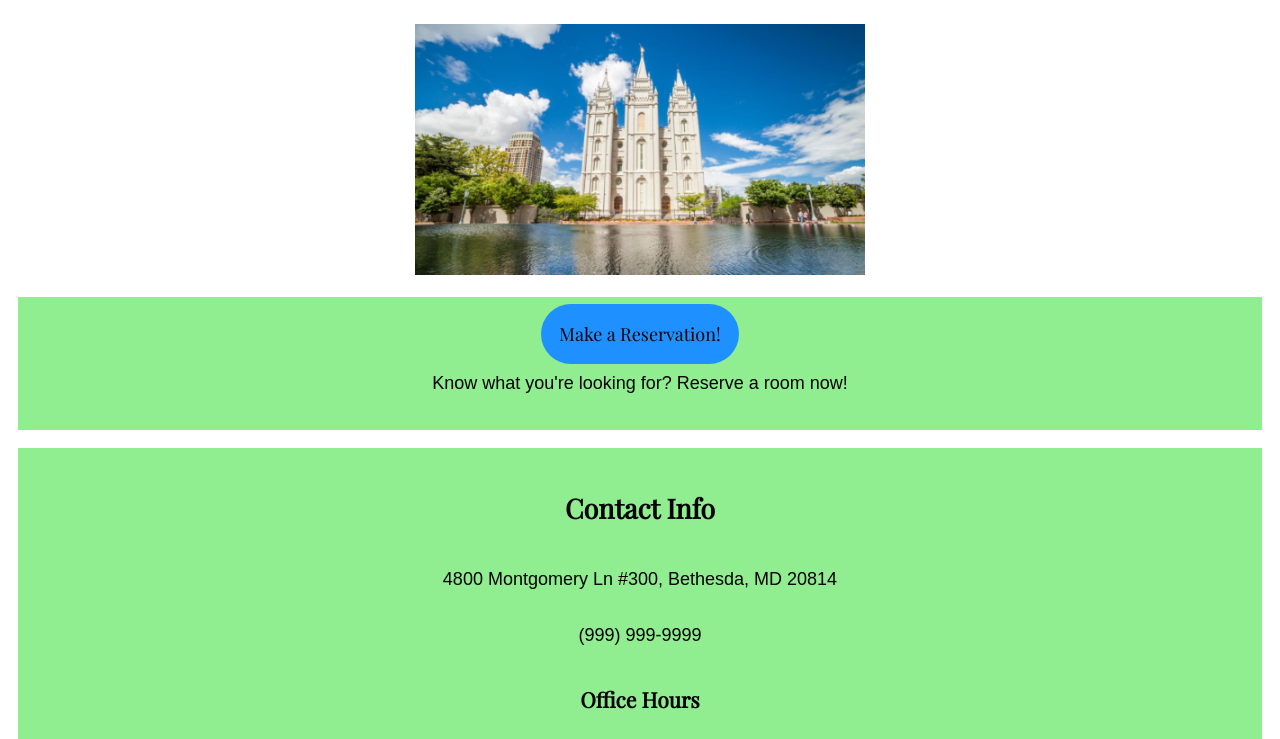
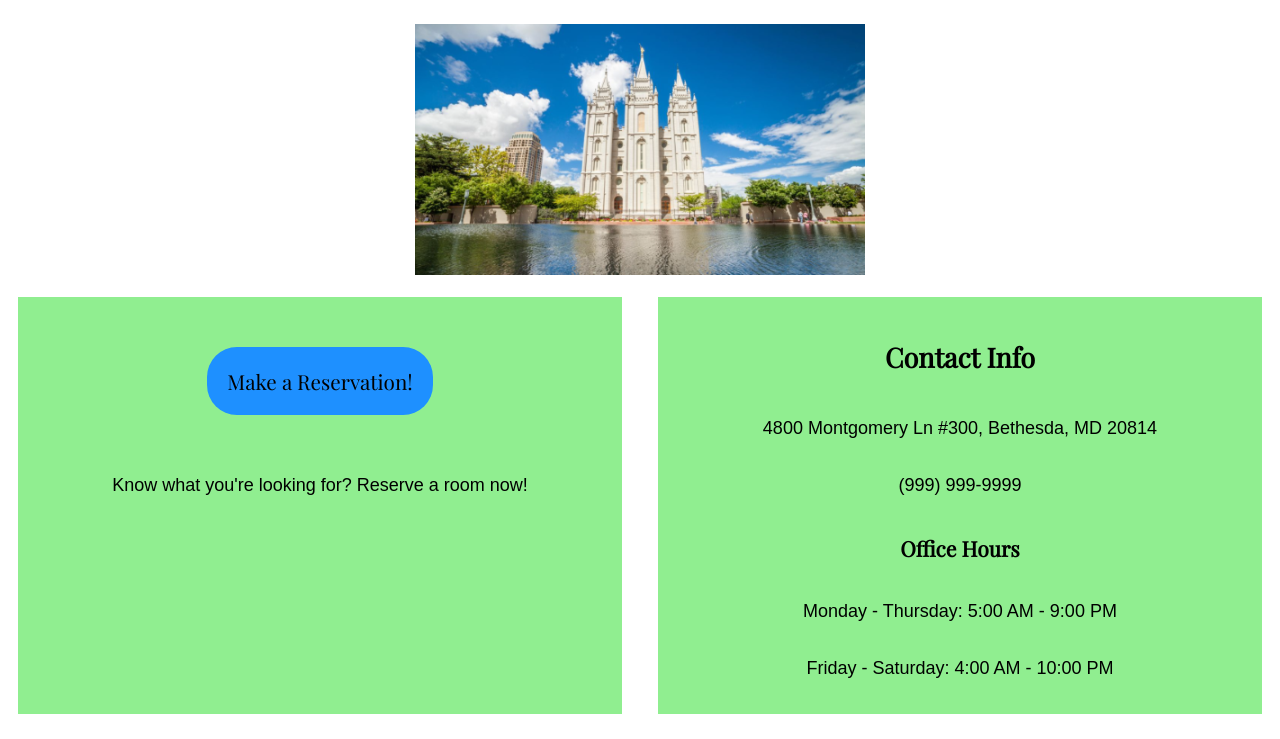
Before and after one commit to MadalynM/wdd230, a plain HTML site: page final/index.html in a window 1280 px wide. Shown: the part 203-942 px from the top of the page. Drawn offline with nearby package versions, Linux system fonts and the light colour scheme; files that its build step writes are made by us from their sources; no server answers.

Commit message:
Home Medium View Done

```diff
--- a/final/css/medium.css
+++ b/final/css/medium.css
@@ -1,4 +1,4 @@
-@media only screen and (min-width: 35em) {
+@media only screen and (min-width: 45em) {
     /*--------------------------Header--------------------------------*/
     h1 {
         font-size: 36px;
@@ -36,6 +36,49 @@
     nav ul li.active a:hover {
         background-color: #90ee90;
         color: white;
+    }
+    /*---------------------------Home------------------------------------*/
+    #home-content {
+        display: grid;
+        grid-template-columns: 1fr 1fr;
+    }
+
+    #home-img {
+        grid-column: 1/ 3;
+    }
+
+    #home-reservation {
+        grid-column: 1/ 2;
+    }
+
+    #home-contact {
+        grid-column: 2/ 3;
+    }
+
+    #home-weather {
+        grid-column: 1/ 3;
+    }
+
+    #temple-summary {
+        grid-column: 1/ 3;
+    }
+
+    #home-reservation {
+        padding-top: 4em;
+    }
+
+    #home-reservation a {
+        padding: 1em;
+        font-size: 1.15em;
+        margin: 1.5em;
+    }
+
+    #home-reservation p {
+        margin-top: 4em;
+    }
+
+    #temp-sum-home {
+        float: left;
     }
 
     /*-----------------------Footer----------------------------------*/
--- a/final/index.html
+++ b/final/index.html
@@ -37,6 +37,7 @@
     </header>
 
     <main>
+        <div id="home-content">
             <div id="home-img">
                 <picture>
                     <source media="(max-width: 559px)" srcset="images/salt-lake-temple-small.png">
@@ -143,6 +144,7 @@
                         <li>Thursday, 23 November 2023</li>
                     </ul>
             </div>
+        </div>
 
     </main>
 
```
Lines whose indentation alone changed are shown as unchanged.
